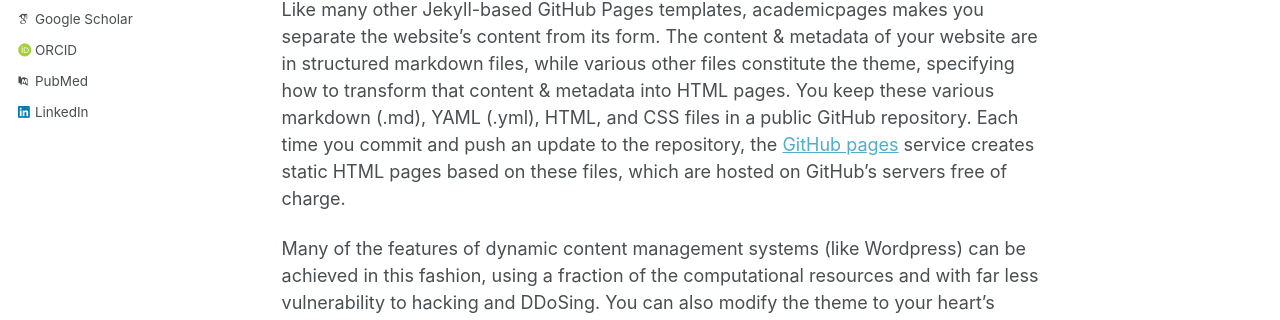
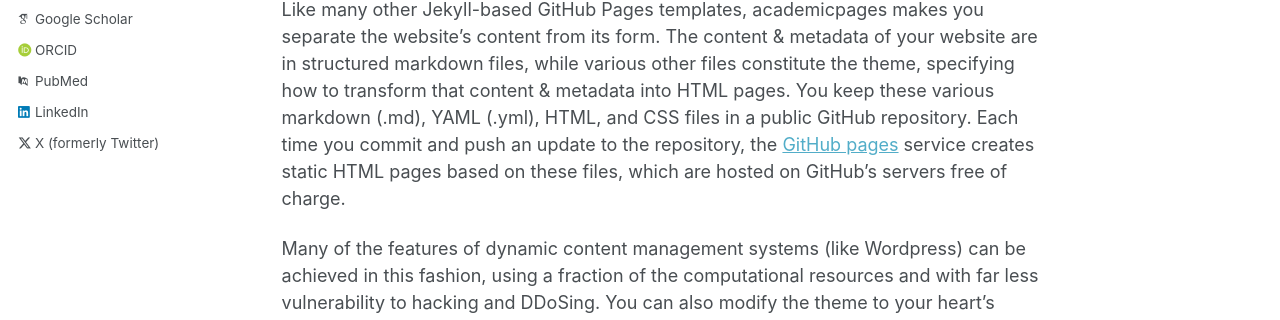
Before and after one commit to nagendrapalani/nagendrapalani.github.io, a Jekyll site: the page built from _pages/about.md, in a window 1280 px wide. Shown: the part 502-822 px from the top of the page. Built offline with Jekyll 4.4.1, drawn with Linux system fonts in a browser that asks for light colours; some web fonts are replaced; part of the change alters nothing that is shown.

Commit message:
Update _config.yml

```diff
--- a/_config.yml
+++ b/_config.yml
@@ -64,7 +64,7 @@ author:
   steam            : # Username
   telegram         : # URL
   tumblr           : # Username
-  twitter          : # Replace this with your X / Twitter handle
+  twitter          : "NagendraPalani" # Replace this with your X / Twitter handle
   vine             : # Username
   weibo            : # Username
   wikipedia        : # Username
```
